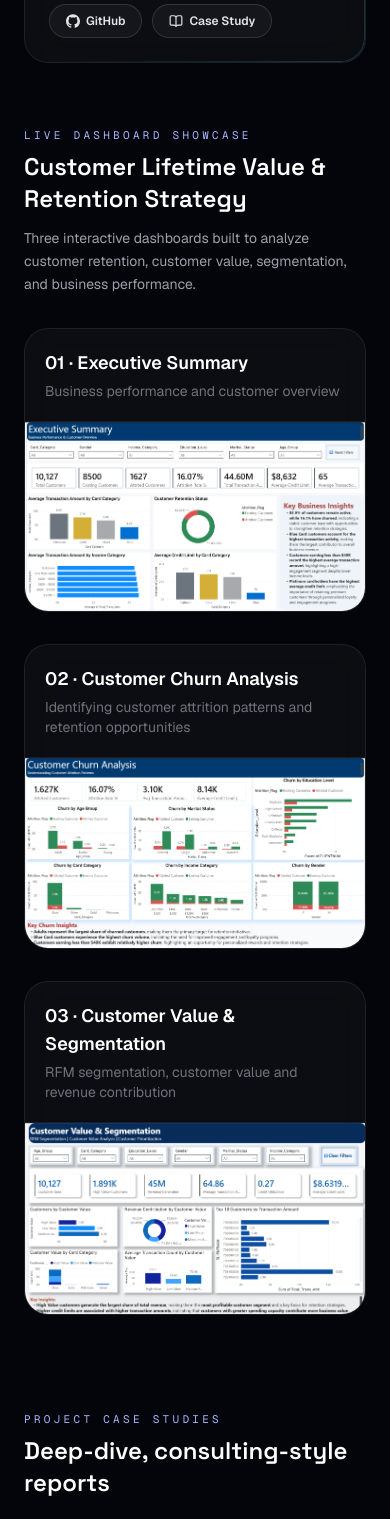
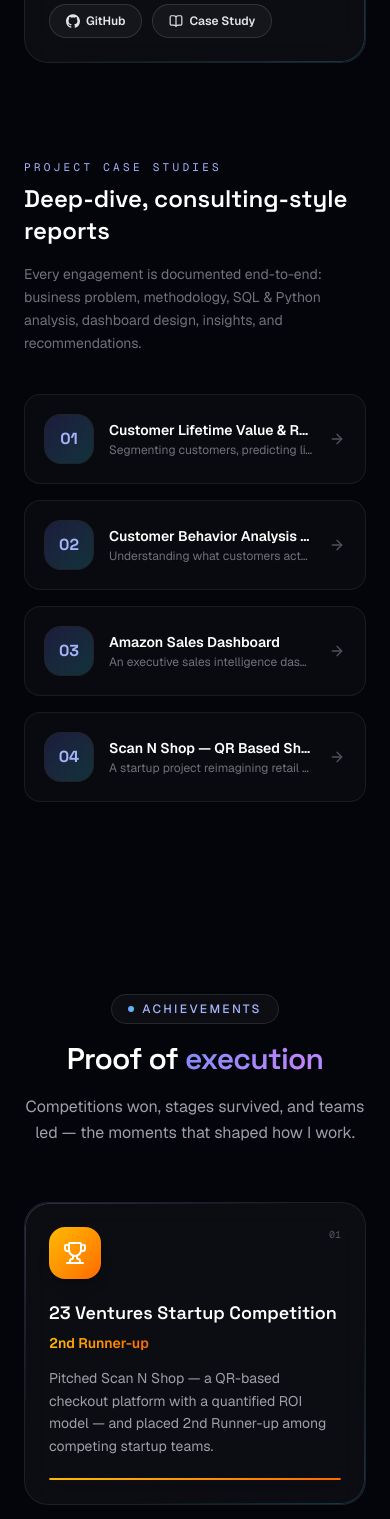
Before and after one commit to Himanshu6203/Himanshu6203.github.io, a Next.js app: page / in a window 390 px wide. Shown: the part 8800-10319 px from the top of the page. Built offline with nearby package versions, Linux system fonts and the light colour scheme.

Commit message:
Update resume

```diff
--- a/components/Contact.tsx
+++ b/components/Contact.tsx
@@ -21,25 +21,51 @@ export default function Contact() {
   const [status, setStatus] = useState<"idle" | "sending" | "sent">("idle");
   const [error, setError] = useState("");
 
-  const handleSubmit = (e: FormEvent) => {
+  const handleSubmit = async (e: FormEvent<HTMLFormElement>) => {
   e.preventDefault();
   setError("");
+
   if (!form.name.trim() || !form.email.trim() || !form.message.trim()) {
     setError("Please fill in your name, email, and message.");
     return;
   }
+
   if (!/^[^\s@]+@[^\s@]+\.[^\s@]+$/.test(form.email)) {
     setError("Please enter a valid email address.");
     return;
   }
+
   setStatus("sending");
-    // Simulated send — swap with a real endpoint when available.
-    setTimeout(() => {
+
+  try {
+    const response = await fetch("https://formspree.io/f/mwlebzwp", {
+      method: "POST",
+      headers: {
+        "Content-Type": "application/json",
+        Accept: "application/json",
+      },
+      body: JSON.stringify({
+        name: form.name,
+        email: form.email,
+        subject: form.subject || "Portfolio Contact",
+        message: form.message,
+      }),
+    });
+
+    if (!response.ok) {
+      throw new Error("Failed to send message");
+    }
+
     setStatus("sent");
     setForm(initialForm);
-    }, 1200);
+  } catch (err) {
+    console.error(err);
+    setStatus("idle");
+    setError(
+      "Sorry, your message could not be sent. Please try again or email me directly."
+    );
+  }
 };
-
   return (
     <section id="contact" className="relative py-24 lg:py-32">
       <div className="absolute inset-0 -z-10 overflow-hidden">
@@ -195,6 +221,7 @@ export default function Contact() {
                           </label>
                           <input
                             id="name"
+                            name="name"
                             type="text"
                             value={form.name}
                             onChange={(e) => setForm({ ...form, name: e.target.value })}
@@ -208,6 +235,7 @@ export default function Contact() {
                           </label>
                           <input
                             id="email"
+                            name="email"
                             type="email"
                             value={form.email}
                             onChange={(e) => setForm({ ...form, email: e.target.value })}
@@ -222,6 +250,7 @@ export default function Contact() {
                         </label>
                         <input
                           id="subject"
+                          name="subject"
                           type="text"
                           value={form.subject}
                           onChange={(e) => setForm({ ...form, subject: e.target.value })}
@@ -235,6 +264,7 @@ export default function Contact() {
                         </label>
                         <textarea
                           id="message"
+                          name="message"
                           rows={5}
                           value={form.message}
                           onChange={(e) => setForm({ ...form, message: e.target.value })}
@@ -275,7 +305,7 @@ export default function Contact() {
                         )}
                       </button>
                       <p className="text-center font-mono text-[10px] text-zinc-600">
-                        This demo form simulates delivery — wire it to your email service of choice.
+
                       </p>
                     </motion.form>
                   )}
--- a/components/Projects.tsx
+++ b/components/Projects.tsx
@@ -165,90 +165,6 @@ export default function Projects() {
           ))}
         </div>
 
-        {/* CLV Dashboard Showcase */}
-<div className="mt-16">
-  <Reveal>
-    <div className="mb-8">
-      <p className="font-mono text-[11px] uppercase tracking-[0.3em] text-accent-300">
-        Live Dashboard Showcase
-      </p>
-
-      <h3 className="font-display mt-2 text-2xl font-semibold text-white sm:text-3xl">
-        Customer Lifetime Value & Retention Strategy
-      </h3>
-
-      <p className="mt-3 max-w-2xl text-sm leading-relaxed text-zinc-400">
-        Three interactive dashboards built to analyze customer retention,
-        customer value, segmentation, and business performance.
-      </p>
-    </div>
-  </Reveal>
-
-  <div className="space-y-8">
-
-    {/* Executive Summary */}
-    <Reveal>
-      <div className="glass overflow-hidden rounded-3xl border border-white/[0.07]">
-        <div className="p-5 sm:p-6">
-          <h4 className="text-lg font-semibold text-white">
-            01 · Executive Summary
-          </h4>
-          <p className="mt-1 text-sm text-zinc-500">
-            Business performance and customer overview
-          </p>
-        </div>
-
-        <img
-          src="/dashboard/clv/executive-summary.png"
-          alt="Customer Lifetime Value Executive Summary Dashboard"
-          className="w-full border-t border-white/[0.07]"
-        />
-      </div>
-    </Reveal>
-
-    {/* Churn Analysis */}
-    <Reveal>
-      <div className="glass overflow-hidden rounded-3xl border border-white/[0.07]">
-        <div className="p-5 sm:p-6">
-          <h4 className="text-lg font-semibold text-white">
-            02 · Customer Churn Analysis
-          </h4>
-          <p className="mt-1 text-sm text-zinc-500">
-            Identifying customer attrition patterns and retention opportunities
-          </p>
-        </div>
-
-        <img
-          src="/dashboard/clv/churn-analysis.png"
-          alt="Customer Churn Analysis Dashboard"
-          className="w-full border-t border-white/[0.07]"
-        />
-      </div>
-    </Reveal>
-
-    {/* Customer Value */}
-    <Reveal>
-      <div className="glass overflow-hidden rounded-3xl border border-white/[0.07]">
-        <div className="p-5 sm:p-6">
-          <h4 className="text-lg font-semibold text-white">
-            03 · Customer Value & Segmentation
-          </h4>
-          <p className="mt-1 text-sm text-zinc-500">
-            RFM segmentation, customer value and revenue contribution
-          </p>
-        </div>
-
-        <img
-          src="\dashboard\clv\customer-value_segmentation.png"
-          alt="Customer Value and Segmentation Dashboard"
-          className="w-full border-t border-white/[0.07]"
-        />
-      </div>
-    </Reveal>
-
-  </div>
-</div>
-
         {/* ------------------------- Case studies strip ------------------------ */}
         <div id="case-studies" className="mt-24 scroll-mt-28">
           <Reveal>
--- a/lib/data.ts
+++ b/lib/data.ts
@@ -22,12 +22,12 @@ export const profile = {
     institution: "IIIT Naya Raipur",
     short: "B.Tech ECE · IIIT Naya Raipur",
   },
-  email: "himanshukothariya@gmail.com",
-  github: "https://github.com/himanshukothariya",
-  linkedin: "https://www.linkedin.com/in/himanshu-singh-kothariya",
+  email: "himanshusinghiiitnr@gmail.com",
+  github: "https://github.com/Himanshu6203",
+  linkedin: "https://www.linkedin.com/in/himanshu-singh-kothariya-490a1a28b/",
   location: "Raipur, India",
   currentFocus:  "Analytics, Product Strategy & Business Problem Solving",
-  resumeUrl: "/resume/Data_Analyst_Resume.pdf",
+  resumeUrl: "/resume/DA%20Resume.pdf",
   availability: "Open to Data Analyst, Business Analyst, Product Analyst & Product Manager Opportunities",
 };
 
```
Also changed, not shown: 2 other files (tests, documents, lock files or other folders). Lines whose indentation alone changed are shown as unchanged.
